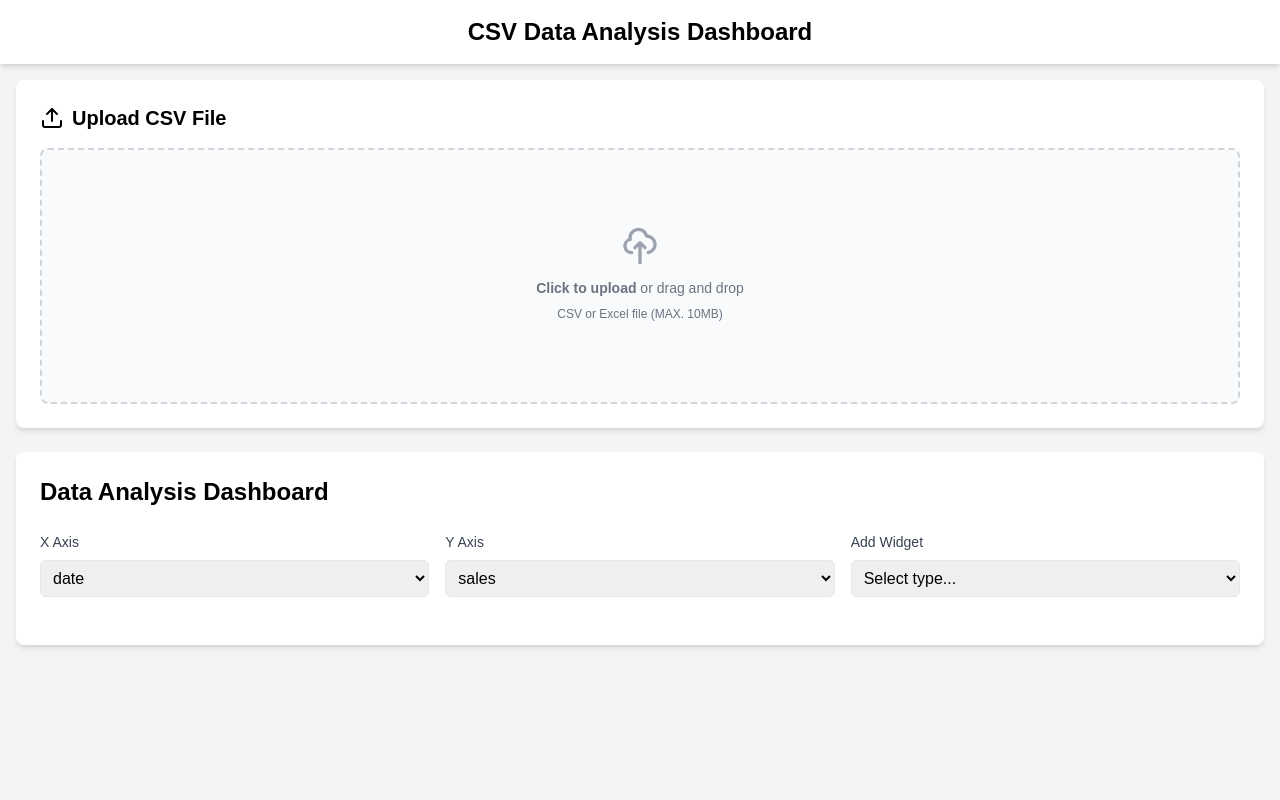
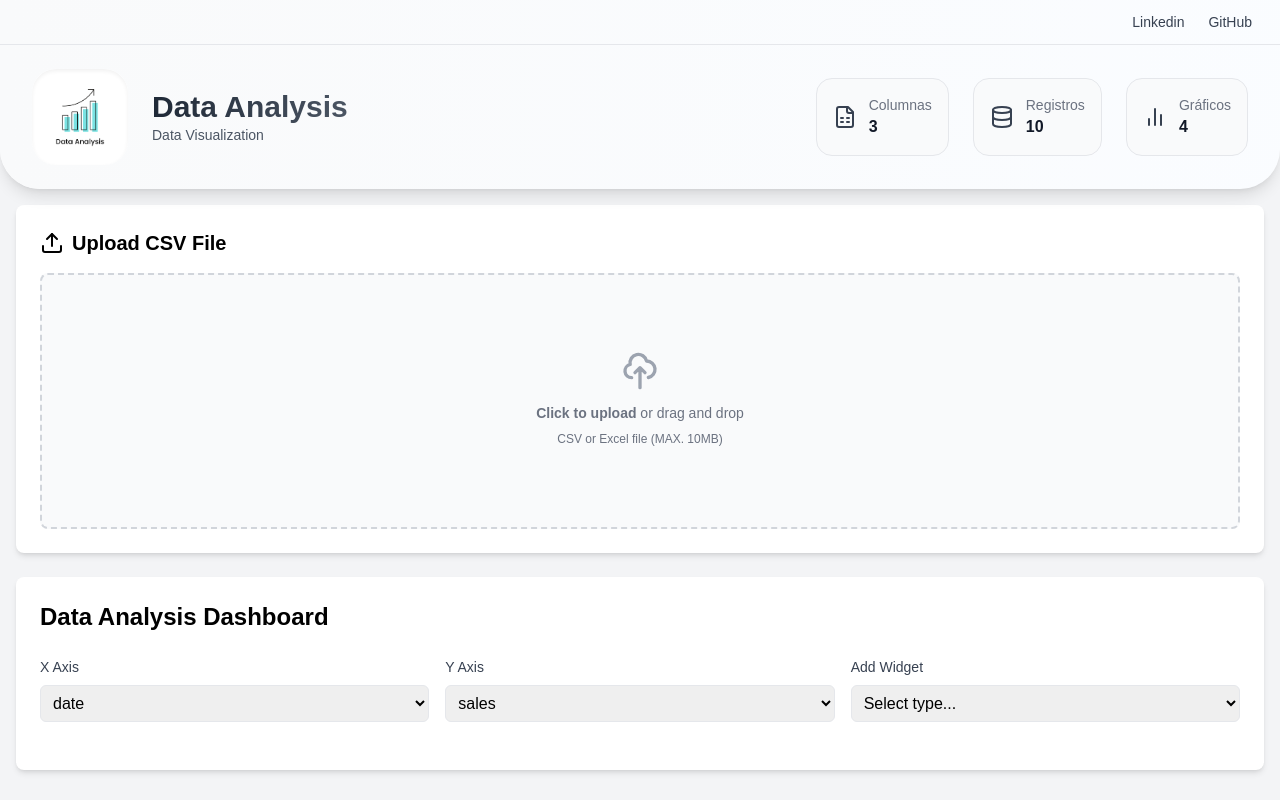
Before and after one commit to Zukab/Data-Analysis-Dashboard, a React (Vite) app: page / in a window 1280 px wide. Built offline with nearby package versions, Linux system fonts and the light colour scheme; a web font is replaced by a local one.

Commit message:
style: Enhance header with new design and logo
- Redesigned header layout for better visual appeal
- Added new branded logo with optimized resolution
- Improved responsive behavior across all devices
- Enhanced overall header aesthetics

```diff
--- a/src/App.tsx
+++ b/src/App.tsx
@@ -1,6 +1,6 @@
 import { useState } from 'react';
-import { Upload } from 'lucide-react';
-
+import { Upload, BarChart2, FileSpreadsheet, Database, Menu, X } from 'lucide-react';
+import dataLogo from './assets/images/data.png';
 import CSVUploader from './components/CSVUploader';
 import Dashboard from './components/Dashboard';
 import { sampleData, sampleHeaders } from './constants/sampleData';
@@ -8,6 +8,7 @@ import { sampleData, sampleHeaders } from './constants/sampleData';
 function App() {
   const [csvData, setCSVData] = useState<Array<Record<string, string>>>(sampleData);
   const [headers, setHeaders] = useState<string[]>(sampleHeaders);
+  const [isMenuOpen, setIsMenuOpen] = useState(false);
 
   const handleCSVUpload = (data: Array<Record<string, string>>, headers: string[]) => {
     if (Array.isArray(headers)) {
@@ -20,9 +21,113 @@ function App() {
 
   return (
     <div className="min-h-screen bg-gray-100">
-      <header className="bg-white shadow-md p-4">
-        <h1 className="text-2xl font-bold text-black text-center">CSV Data Analysis Dashboard</h1>
+      <header className="bg-white text-gray-800 rounded-b-[40px] shadow-lg relative overflow-hidden">
+        <div className="absolute inset-0 bg-gradient-to-r from-gray-50 to-blue-50/30"></div>
+        <div className="max-w-7xl mx-auto relative">
+          {/* Barra superior con enlaces */}
+          <div className="border-b border-gray-200">
+            <div className="flex justify-end items-center py-2 px-4 text-sm">
+              <div className="hidden md:flex items-center">
+                <a
+                  href="https://www.linkedin.com/in/juan-sebastian-quintero-fernandez-35b514255/"
+                  target="_blank"
+                  rel="noopener noreferrer"
+                  className="text-gray-700 hover:text-blue-700 transition-colors px-3 py-1 flex items-center gap-1"
+                >
+                  <span>Linkedin</span>
+                </a>
+                <a
+                  href="https://github.com/Zukab/Data-Analysis-Dashboard"
+                  target="_blank"
+                  rel="noopener noreferrer"
+                  className="text-gray-700 hover:text-blue-700 transition-colors px-3 py-1 flex items-center gap-1"
+                >
+                  <span>GitHub</span>
+                </a>
+              </div>
+              <button
+                className="md:hidden p-2"
+                onClick={() => setIsMenuOpen(!isMenuOpen)}
+              >
+                {isMenuOpen ? <X size={24} /> : <Menu size={24} />}
+              </button>
+            </div>
+          </div>
+
+          {/* Menú móvil */}
+          {isMenuOpen && (
+            <div className="md:hidden absolute top-full left-0 right-0 bg-white border-b border-gray-200 z-50">
+              <div className="flex flex-col p-4">
+                <a
+                  href="https://www.linkedin.com/in/juan-sebastian-quintero-fernandez-35b514255/"
+                  target="_blank"
+                  rel="noopener noreferrer"
+                  className="text-gray-700 hover:text-blue-700 py-2"
+                >
+                  Linkedin
+                </a>
+                <a
+                  href="https://github.com/Zukab/Data-Analysis-Dashboard"
+                  target="_blank"
+                  rel="noopener noreferrer"
+                  className="text-gray-700 hover:text-blue-700 py-2"
+                >
+                  GitHub
+                </a>
+              </div>
+            </div>
+          )}
+
+          {/* Contenido principal del header */}
+          <div className="px-4 md:px-8 py-6">
+            <div className="flex flex-col md:flex-row md:items-center md:justify-between gap-6">
+              {/* Logo y título */}
+              <div className="flex items-center gap-4 md:gap-6">
+                <img
+                  src={dataLogo}
+                  alt="Data Analysis Logo"
+                  className="w-20 h-20 md:w-24 md:h-24 object-contain bg-white rounded-3xl p-3 shadow-lg"
+                  style={{
+                    boxShadow: 'inset 0 2px 4px 0 rgba(0, 0, 0, 0.06)'
+                  }}
+                />
+                <div>
+                  <h1 className="text-2xl md:text-3xl font-bold bg-gradient-to-r from-gray-800 to-gray-600 bg-clip-text text-transparent">
+                    Data Analysis
+                  </h1>
+                  <p className="text-gray-600 text-sm">Data Visualization</p>
+                </div>
+              </div>
+
+              {/* Estadísticas rápidas */}
+              <div className="grid grid-cols-2 md:flex items-center gap-3 md:gap-6">
+                <div className="flex items-center gap-3 bg-gray-50 p-3 md:p-4 rounded-2xl border border-gray-200">
+                  <FileSpreadsheet className="w-5 h-5 md:w-6 md:h-6 text-gray-700" />
+                  <div>
+                    <div className="text-sm text-gray-500">Columnas</div>
+                    <div className="font-semibold text-gray-900">{headers.length}</div>
+                  </div>
+                </div>
+                <div className="flex items-center gap-3 bg-gray-50 p-3 md:p-4 rounded-2xl border border-gray-200">
+                  <Database className="w-5 h-5 md:w-6 md:h-6 text-gray-700" />
+                  <div>
+                    <div className="text-sm text-gray-500">Registros</div>
+                    <div className="font-semibold text-gray-900">{csvData.length}</div>
+                  </div>
+                </div>
+                <div className="flex items-center gap-3 bg-gray-50 p-3 md:p-4 rounded-2xl border border-gray-200">
+                  <BarChart2 className="w-5 h-5 md:w-6 md:h-6 text-gray-700" />
+                  <div>
+                    <div className="text-sm text-gray-500">Gráficos</div>
+                    <div className="font-semibold text-gray-900">4</div>
+                  </div>
+                </div>
+              </div>
+            </div>
+          </div>
+        </div>
       </header>
+
       <main className="container mx-auto p-4">
         <section className="bg-white rounded-lg shadow-md p-6 mb-6">
           <h2 className="text-xl font-semibold mb-4 flex items-center">
@@ -31,17 +136,14 @@ function App() {
           <CSVUploader
             setCSVData={setCSVData}
             setHeaders={setHeaders}
-            onUpload={handleCSVUpload} />
+            onUpload={handleCSVUpload}
+          />
         </section>
 
         <Dashboard data={csvData} headers={headers} />
       </main>
     </div>
   );
-
-
 }
 
-
-
 export default App;
--- a/src/index.css
+++ b/src/index.css
@@ -9,7 +9,11 @@ body {
 }
 
 header {
-  box-shadow: inset 0 2px 4px rgba(0, 0, 0, 0.1);
+  box-shadow: 0 1px 3px rgba(0, 0, 0, 0.1);
+  background-color: white;
+  position: sticky;
+  top: 0;
+  z-index: 50;
 }
 
 .chart-container {
--- /dev/null
+++ b/src/types/images.d.ts
@@ -0,0 +1,4 @@
+declare module '*.png' {
+  const value: string;
+  export default value;
+}
--- a/vite.config.ts
+++ b/vite.config.ts
@@ -1,7 +1,13 @@
 import { defineConfig } from 'vite';
 import react from '@vitejs/plugin-react';
+import path from 'path';
 
 // https://vitejs.dev/config/
 export default defineConfig({
   plugins: [react()],
+  resolve: {
+    alias: {
+      '@': path.resolve(__dirname, './src'),
+    },
+  },
 });
```
Also changed, not shown: src/assets/images/data.png (added).
